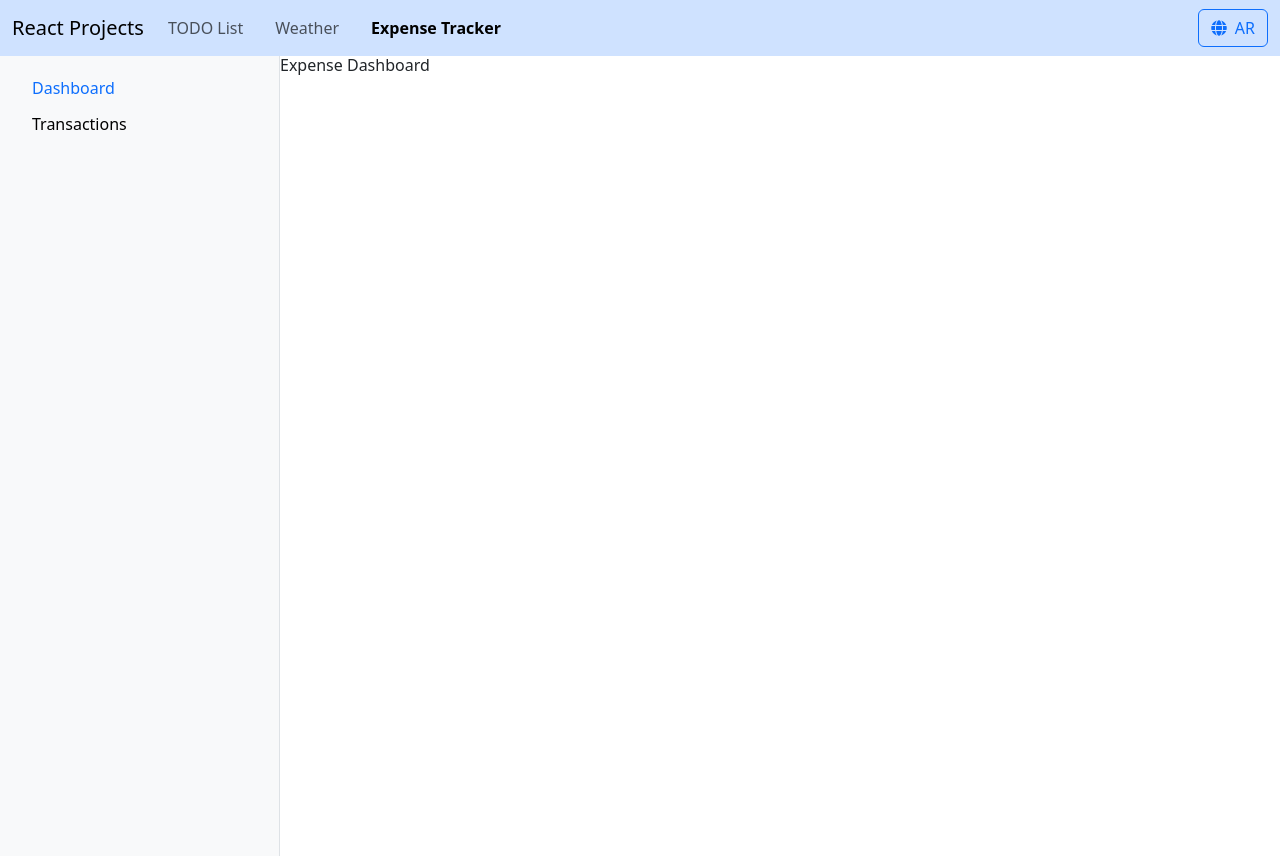
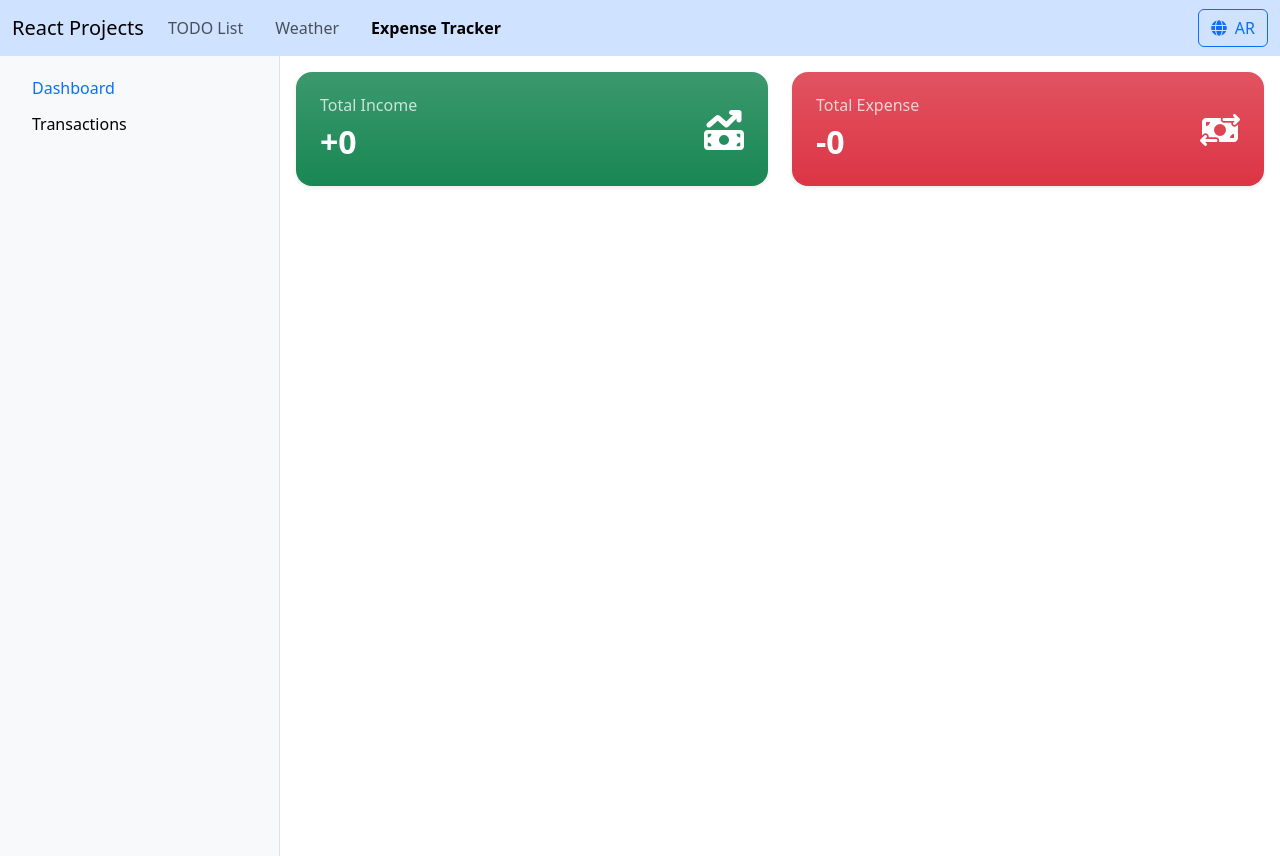
Before and after one commit to m7mdaljml/react, a React (Vite) app: page /expense-tracker/dashboard in a window 1280 px wide. Built offline with nearby package versions, Linux system fonts and the light colour scheme; no server answers.

Commit message:
feat(expense tracker): add overview cards in dashboard to show total income & total expense

```diff
--- a/src/i18n/ar.i18n.ts
+++ b/src/i18n/ar.i18n.ts
@@ -63,6 +63,8 @@ export default {
     amountWithCurrency: (amount: number, currency: string) =>
       `${amount} ${currency}`,
     amountInCurrency: (currency: string) => `المبلغ ب${currency}`,
+    totalIncome: "إجمالي الدخل",
+    totalExpense: "إجمالي المصروفات",
   },
   enums: {
     TransactionTypeEnum: {
--- a/src/i18n/en.i18n.ts
+++ b/src/i18n/en.i18n.ts
@@ -61,6 +61,8 @@ export default {
     amountWithCurrency: (amount: number, currency: string) =>
       `${amount} ${currency}`,
     amountInCurrency: (currency: string) => `Amount in (${currency})`,
+    totalIncome: "Total Income",
+    totalExpense: "Total Expense",
   },
   enums: {
     TransactionTypeEnum: {
--- a/src/presentation/pages/expense-tracker/content/dashboard.tsx
+++ b/src/presentation/pages/expense-tracker/content/dashboard.tsx
@@ -1,7 +1,66 @@
+import axios from "axios";
+import { useEffect, useState } from "react";
+import { useConfig } from "../../../../context/context";
+import { useTranslation } from "react-i18next";
+import { FaMoneyBillTrendUp, FaMoneyBillTransfer } from "react-icons/fa6";
+
 const ExpenseDashboard = () => {
+  const config = useConfig();
+  const { t } = useTranslation();
+
+  const [totalIncome, setTotalIncome] = useState(0);
+  const [totalExpense, setTotalExpense] = useState(0);
+  const fetchOverview = async () => {
+    try {
+      const res = await axios.get(`${config.baseUrl}/overview.php`);
+      setTotalExpense(res.data.totalExpense);
+      setTotalIncome(res.data.totalIncome);
+    } catch (err) {
+      console.error(err);
+    }
+  };
+
+  useEffect(() => {
+    fetchOverview();
+  }, []);
+
   return (
-    <div>
-      <h6>Expense Dashboard</h6>
+    <div className="w-100 p-3">
+      <div className="row">
+        <div className="col-6">
+          <div className="p-4 rounded-4 shadow-sm border-0 bg-gradient bg-success text-white">
+            <div className="d-flex justify-content-between align-items-start">
+              <div>
+                <h6 className="opacity-75 mb-2">
+                  {t("expenseTracker.totalIncome")}
+                </h6>
+                <h2 className="fw-bold mb-0">+{totalIncome}</h2>
+              </div>
+
+              <div className="fs-1">
+                <FaMoneyBillTrendUp />
+              </div>
+            </div>
+          </div>
+        </div>
+
+        <div className="col-6">
+          <div className="p-4 rounded-4 shadow-sm border-0 bg-gradient bg-danger text-white">
+            <div className="d-flex justify-content-between align-items-start">
+              <div>
+                <h6 className="opacity-75 mb-2">
+                  {t("expenseTracker.totalExpense")}
+                </h6>
+                <h2 className="fw-bold mb-0">-{totalExpense}</h2>
+              </div>
+
+              <div className="fs-1">
+                <FaMoneyBillTransfer />
+              </div>
+            </div>
+          </div>
+        </div>
+      </div>
     </div>
   );
 };
```
